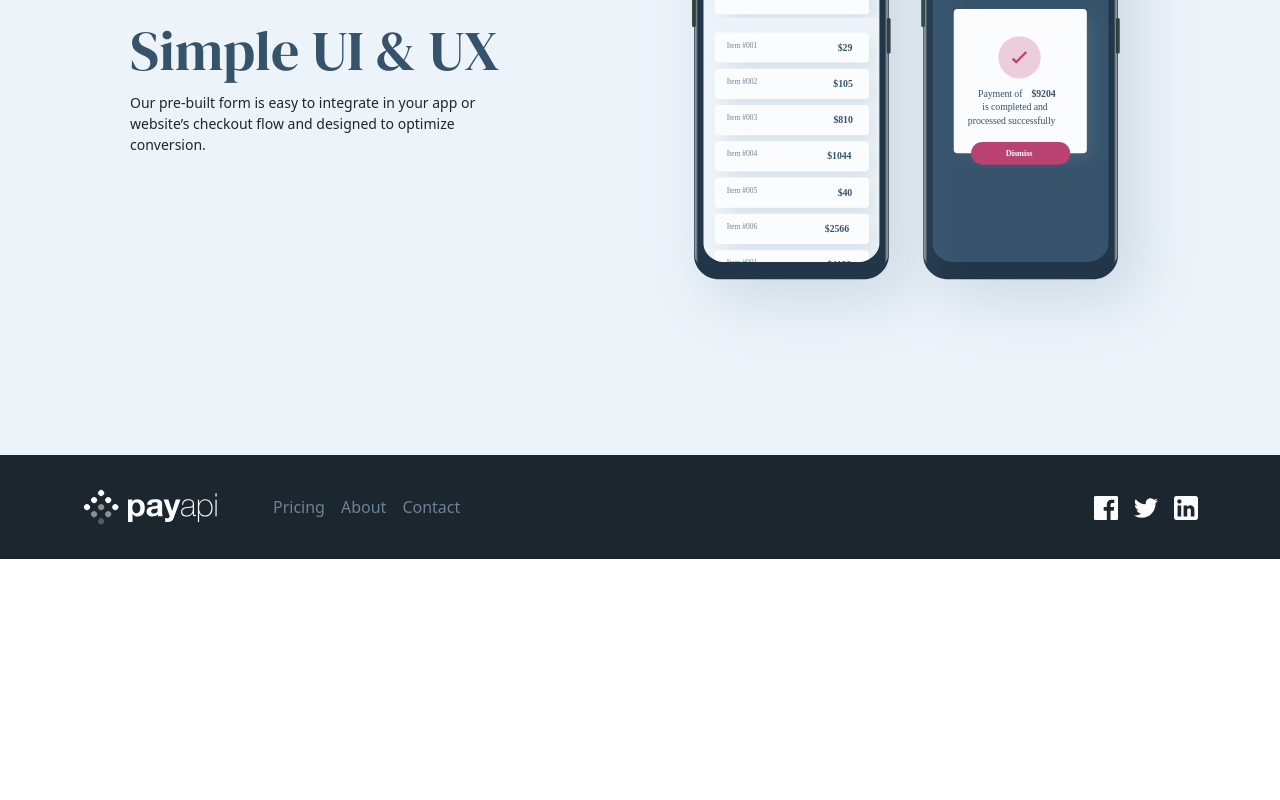
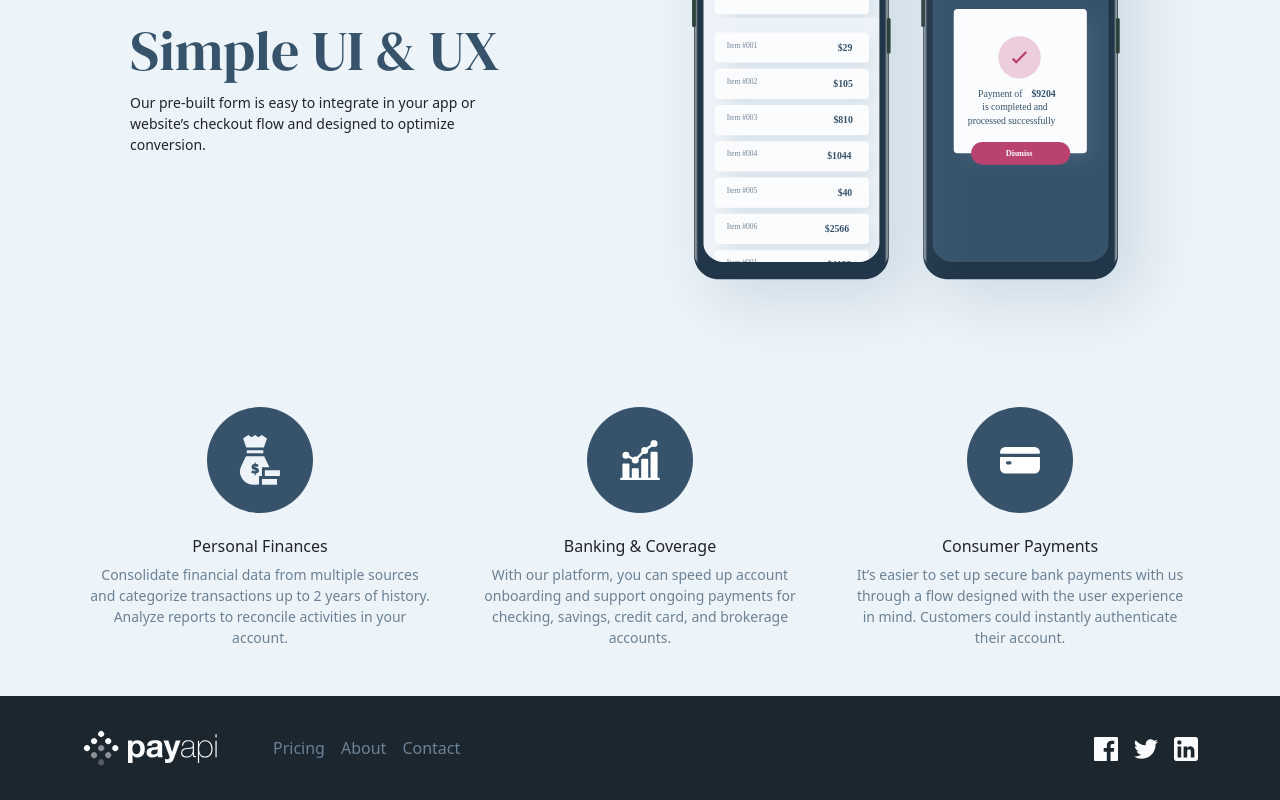
Before and after one commit to ShaimaaAKamal/angularPayAPi, an Angular app: page / in a window 1280 px wide. Shown: the part 1790-2590 px from the top of the page. Before the commit the page ends 2349 px from the top, so only its background shows below. Built offline with nearby package versions, Linux system fonts and the light colour scheme.

Commit message:
define variables for home card section in home component

```diff
--- a/src/app/home/home.component.ts
+++ b/src/app/home/home.component.ts
@@ -6,5 +6,16 @@ import { Component } from '@angular/core';
   styleUrls: ['./home.component.scss']
 })
 export class HomeComponent {
+ titles:string[]=['Personal Finances','Banking & Coverage','Consumer Payments'];
+ descriptions:string[]=[
+  `Consolidate financial data from multiple sources and categorize transactions up to 2 years of history. Analyze reports to reconcile activities in your account.`
+    ,`With our platform, you can speed up account onboarding and support ongoing payments for checking, savings, credit card, and brokerage accounts.`
+    ,`It’s easier to set up secure bank payments with us through a flow designed with the user experience in mind. Customers could instantly authenticate their account.`
+  ]
+  Images:string[]=[
+    '../../assets/Images/home/desktop/icon-personal-finances.svg',
+    '../../assets/Images/home/desktop/icon-banking-and-coverage.svg',
+    '../../assets/Images/home/desktop/icon-consumer-payments.svg'
 
+  ]
 }
```
